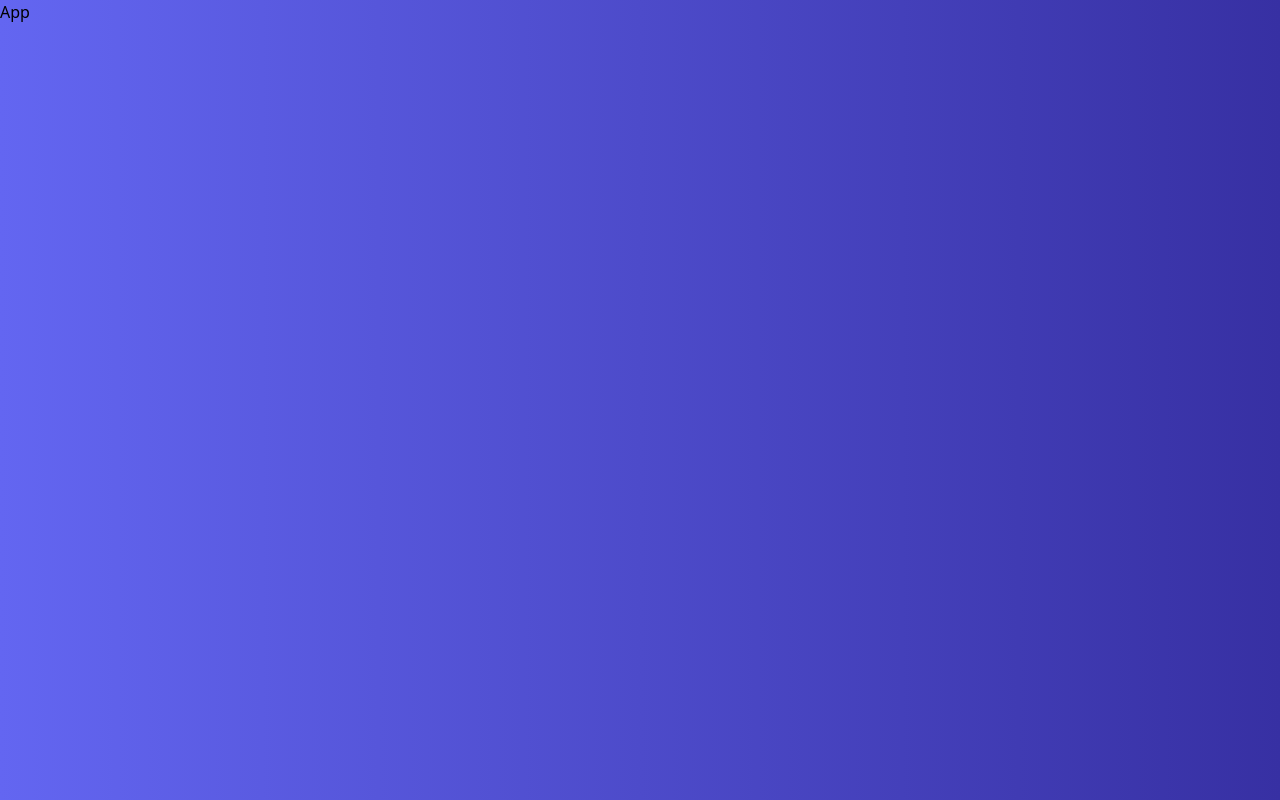
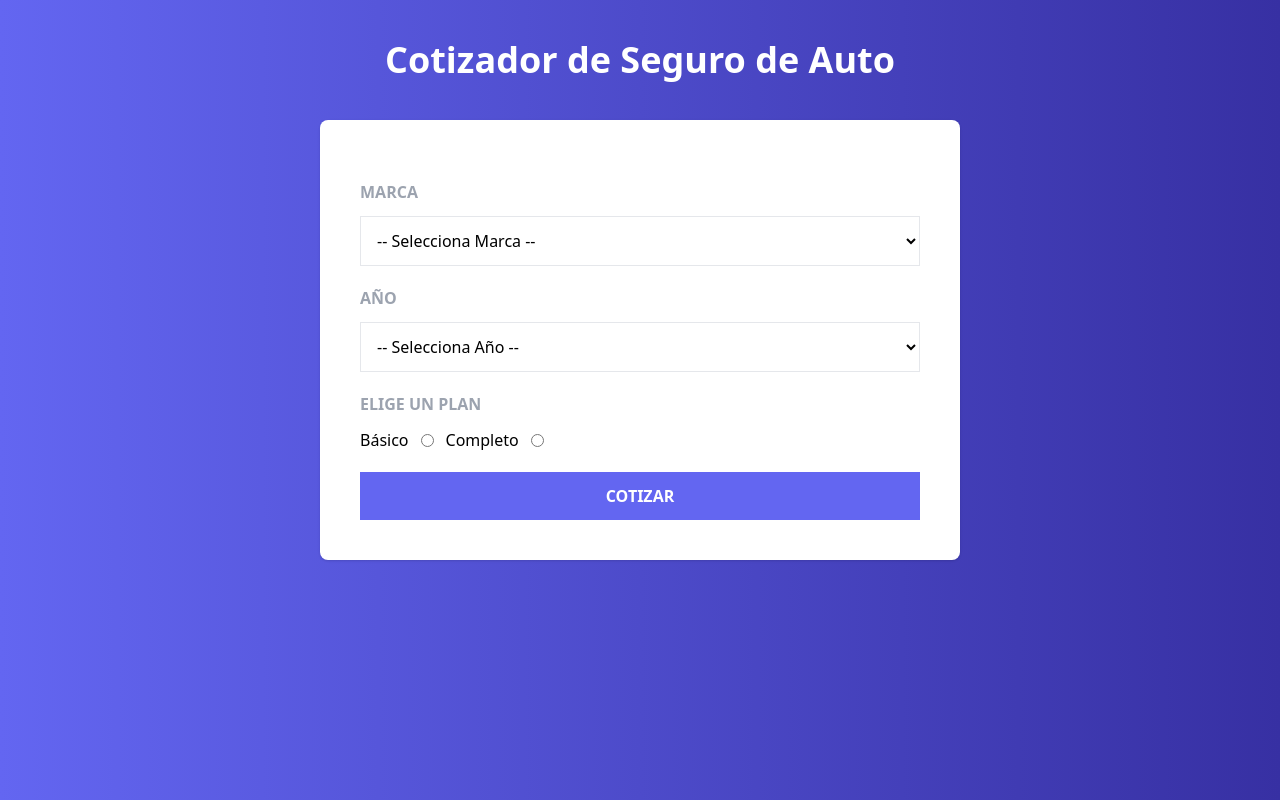
Before and after one commit to diegofdg/react_la_guia_completa, a React (Vite) app in the folder 09_cotizador_seguro/: page / in a window 1280 px wide. Built offline with nearby package versions, Linux system fonts and the light colour scheme.

Commit message:
09_cotizador_seguro-creando el formulario

```diff
--- a/09_cotizador_seguro/src/App.jsx
+++ b/09_cotizador_seguro/src/App.jsx
@@ -1,6 +1,8 @@
+import AppSeguro from "./components/AppSeguro";
+
 function App() {
   return (
-    <h1>App</h1>
+    <AppSeguro />
   )
 }
 
--- /dev/null
+++ b/09_cotizador_seguro/src/components/AppSeguro.jsx
@@ -0,0 +1,19 @@
+import Formulario from "./Formulario";
+
+const AppSeguro = () => {
+  return (
+    <>
+      <header className="my-10">
+        <h1 className="text-white text-center text-4xl font-bold">
+          Cotizador de Seguro de Auto
+        </h1>
+      </header>
+
+      <main className="bg-white md:w-2/3 lg:w-2/4 mx-auto shadow rounded-lg p-10">
+        <Formulario />
+      </main>
+    </>
+  )
+}
+
+export default AppSeguro
--- /dev/null
+++ b/09_cotizador_seguro/src/components/Formulario.jsx
@@ -0,0 +1,79 @@
+import { Fragment } from "react";
+import { MARCAS, YEARS, PLANES } from "../constants";
+
+const Formulario = () => {
+  return (
+    <>
+      <form>
+        <div className="my-5">
+          <label className="block mb-3 font-bold text-gray-400 uppercase">
+            Marca
+          </label>
+          <select
+            name="marca"
+            className="w-full p-3 bg-white border border-gray-200"
+          >
+            <option value="">-- Selecciona Marca --</option>
+            {MARCAS.map(marca => (
+              <option
+                key={marca.id}
+                value={marca.id}
+              >
+                {marca.nombre}
+              </option>
+            ))}
+
+          </select>
+        </div>
+
+        <div className="my-5">
+          <label className="block mb-3 font-bold text-gray-400 uppercase">
+            Año
+          </label>
+          <select
+            name="marca"
+            className="w-full p-3 bg-white border border-gray-200"
+          >
+            <option value="">-- Selecciona Año --</option>
+            {YEARS.map(year => (
+              <option
+                key={year}
+                value={year}
+              >
+                {year}
+              </option>
+            ))}
+
+          </select>
+        </div>
+
+        <div className="my-5">
+          <label className="block mb-3 font-bold text-gray-400 uppercase">
+            Elige un Plan
+          </label>
+          <div className="flex gap-3 items-center">
+            {PLANES.map(plan=> (
+              <Fragment
+                key={plan.id}
+              >
+                <label>{plan.nombre}</label>
+                <input
+                  type="radio"
+                  name="plan"
+                  value={plan.id}
+                />
+              </Fragment>
+            ))}
+          </div>
+        </div>
+        <input
+          type="submit"
+          className="w-full bg-indigo-500 hover:bg-indigo-600 transition-colors text-white cursor-pointer p-3 uppercase font-bold"
+          value="Cotizar"
+        />
+      </form>
+    </>
+  )
+}
+
+export default Formulario
--- /dev/null
+++ b/09_cotizador_seguro/src/constants/index.js
@@ -0,0 +1,13 @@
+export const MARCAS = [
+  { id: 1, nombre: 'Europeo' },
+  { id: 2, nombre: 'Americano' },
+  { id: 3, nombre: 'Asiatico' },
+];
+
+const YEARMAX = new Date().getFullYear();
+export const YEARS = Array.from( new Array(20), (valor, index) => YEARMAX - index);
+
+export const PLANES = [
+  { id: 1, nombre: 'Básico' },
+  { id: 2, nombre: 'Completo' }
+];
```
